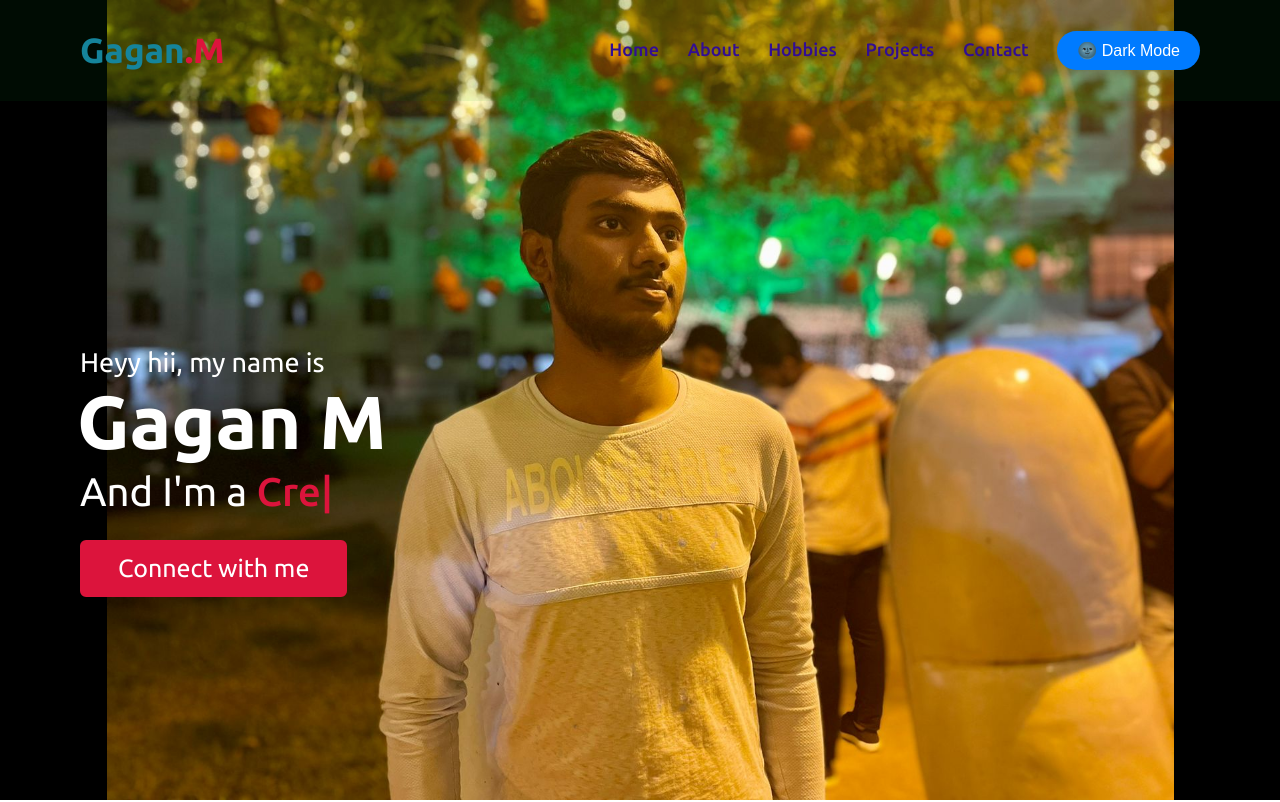
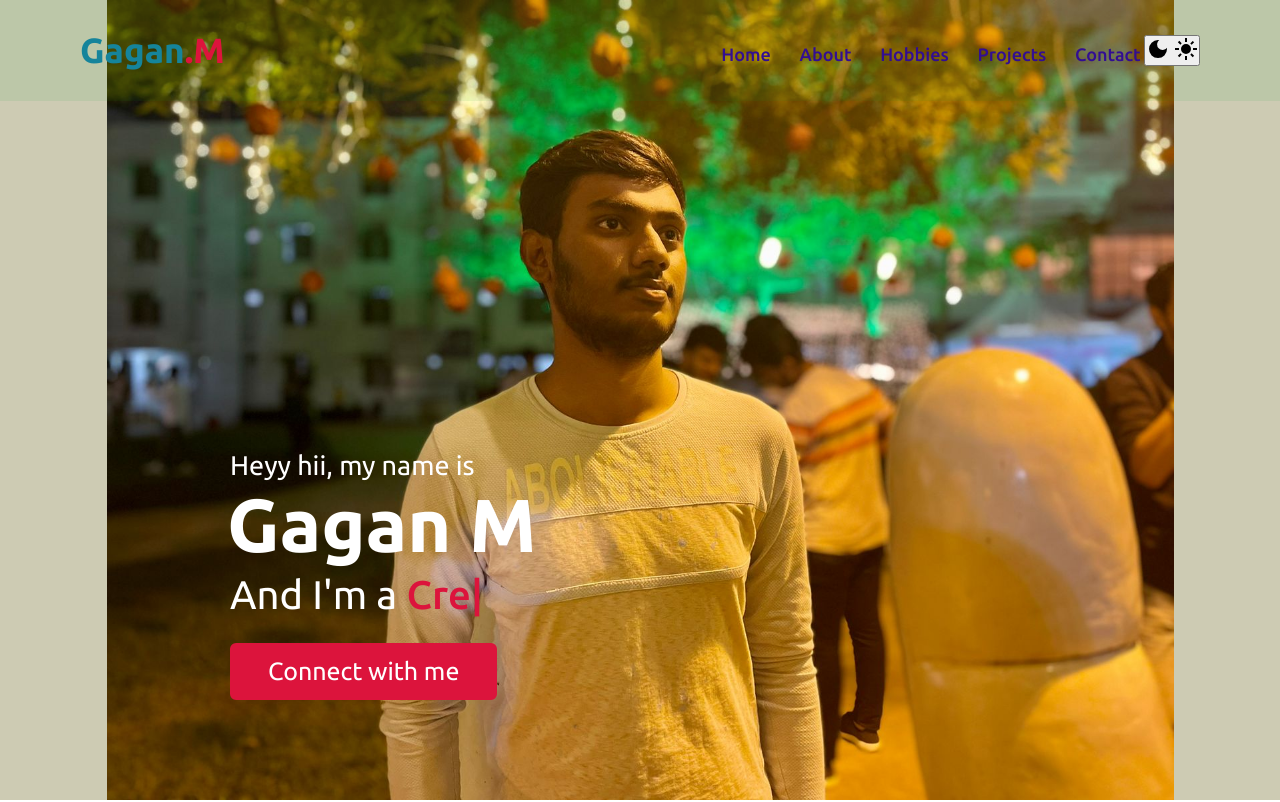
Before and after one commit to gaganmnhce/portpolio, a plain HTML site: page index.html in a window 1280 px wide. Shown: the top 802 px of the page. Drawn offline with nearby package versions, Linux system fonts and the light colour scheme.

Commit message:
Update index.html

```diff
--- a/index.html
+++ b/index.html
@@ -13,12 +13,12 @@
     <link rel="stylesheet" href="https://cdnjs.cloudflare.com/ajax/libs/OwlCarousel2/2.3.4/assets/owl.carousel.min.css"/>
 
 </head>
-<body>
+<body class="darkmode">
     <div class="scroll-up-btn">
         <i class="fas fa-angle-up"></i>
     </div>
-    <nav class="navbar">
-        <div class="max-width">
+    <nav class="navbar" >
+        <div class="max-width" >
             <div class="logo"><a href="#">Gagan<span>.M</span></a></div>
             <ul class="menu">
                 <li><a href="#home" class="menu-btn">Home</a></li>
@@ -26,8 +26,10 @@
                 <li><a href="./hobbies.html" class="menu-btn">Hobbies</a></li>
                 <li><a href="./projects.html" class="menu-btn">Projects</a></li>
                 <li><a href="./contact.html" class="menu-btn">Contact</a></li>
-                <li><a href="" class="menu-btn">
-                    <button id="toggleButton" class="toggle-button">🌚 Dark Mode</button></a></li>
+                <button id="theme-switch">
+                    <svg xmlns="http://www.w3.org/2000/svg" height="24px" viewBox="0 -960 960 960" width="24px"><path d="M480-120q-150 0-255-105T120-480q0-150 105-255t255-105q14 0 27.5 1t26.5 3q-41 29-65.5 75.5T444-660q0 90 63 153t153 63q55 0 101-24.5t75-65.5q2 13 3 26.5t1 27.5q0 150-105 255T480-120Z"/></svg>
+                    <svg xmlns="http://www.w3.org/2000/svg" height="24px" viewBox="0 -960 960 960" width="24px"><path d="M480-280q-83 0-141.5-58.5T280-480q0-83 58.5-141.5T480-680q83 0 141.5 58.5T680-480q0 83-58.5 141.5T480-280ZM200-440H40v-80h160v80Zm720 0H760v-80h160v80ZM440-760v-160h80v160h-80Zm0 720v-160h80v160h-80ZM256-650l-101-97 57-59 96 100-52 56Zm492 496-97-101 53-55 101 97-57 59Zm-98-550 97-101 59 57-100 96-56-52ZM154-212l101-97 55 53-97 101-59-57Z"/></svg>
+                  </button>
             </ul>
             <div class="menu-btn">
                 <i class="fas fa-bars"></i>
@@ -35,9 +37,9 @@
         </div>
     </nav>
 
-    <section class="home" id="home">
+    <section class="home" style="background-color: rgb(205, 203, 179);">
         <div class="max-width">
-            <div class="home-content"><br><br><br><br><br><br><br><br>
+            <div class="home-content" style="padding-left: 150px; padding-top: 350px;">
                 <div class="text-1">Heyy hii, my name is</div>
                 <div class="text-2">Gagan M</div>
                 <div class="text-3">And I'm a <span class="typing"></span></div>
@@ -63,7 +65,7 @@
         </div>
     </section>
 
-    <section class="services" id="services">
+    <section class="services" id="services" >
         <div class="max-width">
             <h2 class="title">My hobbies</h2>
             <div class="serv-content">
@@ -200,7 +202,7 @@
                             <textarea cols="30" rows="10" placeholder="Message.." required></textarea>
                         </div>
                         <div class="button-area">
-                            <button type="submit">Send message</button>
+                            <button type="submit">Send </button>
                         </div>
                     </form>
                 </div>
```
